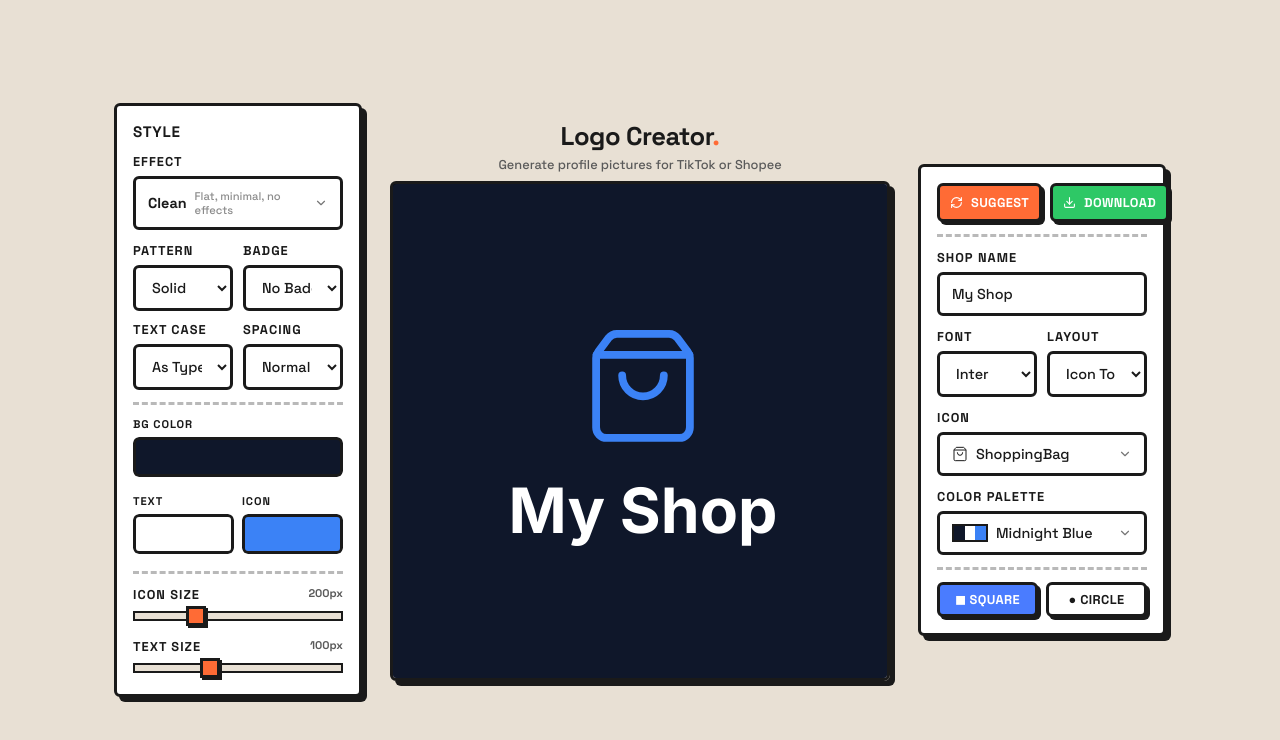
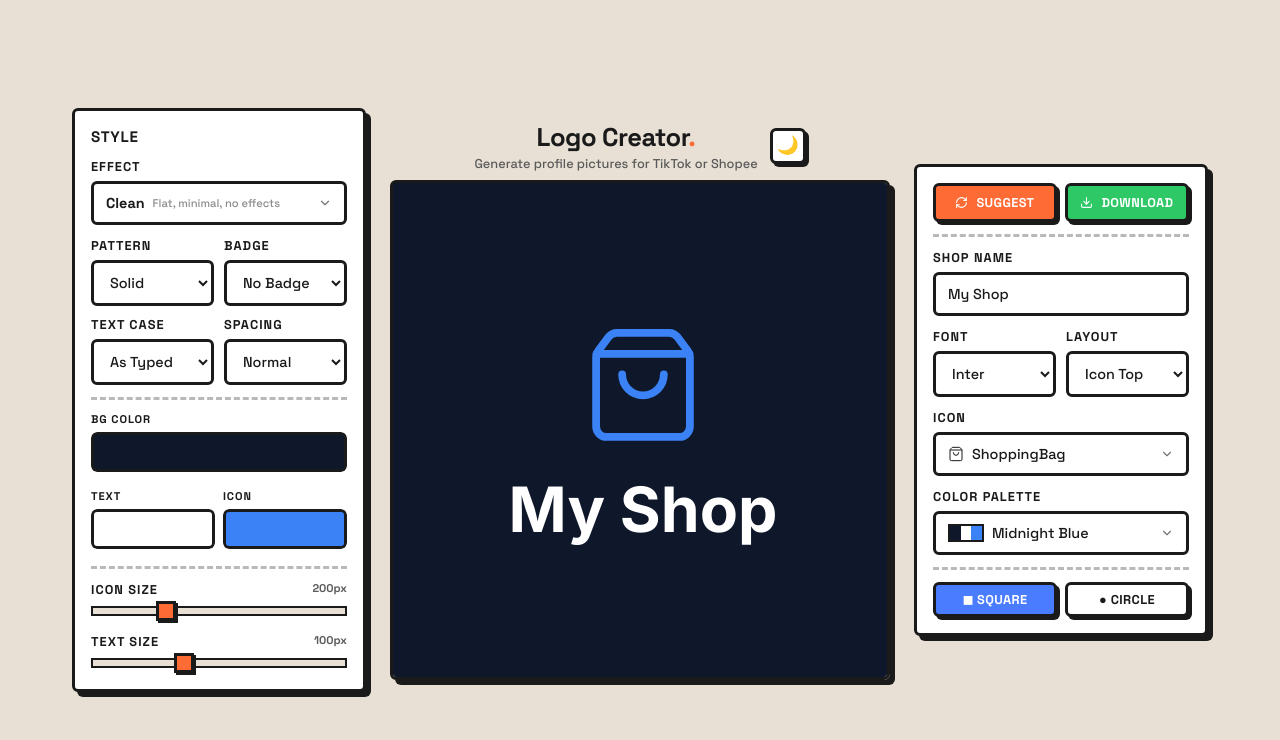
Before and after one commit to tokihiyazuve1/simple-logo-creator, a React (Vite) app: page / in a window 1280 px wide. Shown: the top 740 px of the page. Built offline with nearby package versions, Linux system fonts and the light colour scheme; a web font is replaced by a local one.

Commit message:
feat: dark/light theme toggle + wider panels for breathing room

```diff
--- a/src/App.tsx
+++ b/src/App.tsx
@@ -1,4 +1,4 @@
-import { useState, useRef } from 'react';
+import { useState, useRef, useEffect } from 'react';
 import html2canvas from 'html2canvas';
 import JSZip from 'jszip';
 import { saveAs } from 'file-saver';
@@ -277,28 +277,42 @@ function App() {
     }
   };
 
+  const [theme, setTheme] = useState<'light' | 'dark'>(() => {
+    if (typeof window !== 'undefined') {
+      return (localStorage.getItem('theme') as 'light' | 'dark') || 'light';
+    }
+    return 'light';
+  });
+
+  useEffect(() => {
+    document.documentElement.setAttribute('data-theme', theme);
+    localStorage.setItem('theme', theme);
+  }, [theme]);
+
+  const toggleTheme = () => setTheme(t => t === 'light' ? 'dark' : 'light');
+
   return (
     <div style={{
       display: 'grid',
-      gridTemplateColumns: '280px auto 280px',
+      gridTemplateColumns: '310px auto 310px',
       justifyContent: 'center',
-      gap: '12px',
+      gap: '16px',
       height: '100vh',
       overflow: 'hidden',
-      padding: '0 16px',
+      padding: '0 20px',
     }}>
-      {/* Left — Style controls */}
+      {/* Left -- Style controls */}
       <div style={{
         display: 'flex',
         flexDirection: 'column',
         justifyContent: 'center',
-        padding: '16px',
+        padding: '16px 8px',
         overflowY: 'auto',
       }}>
         <LeftPanel config={config} setConfig={setConfig} />
       </div>
 
-      {/* Center — Preview */}
+      {/* Center -- Preview */}
       <div style={{
         display: 'flex',
         flexDirection: 'column',
@@ -307,9 +321,10 @@ function App() {
         padding: '12px 0',
         gap: '8px',
       }}>
+        <div style={{ display: 'flex', alignItems: 'center', gap: '12px' }}>
           <div>
             <h1 style={{
-            fontSize: '1.6rem', marginBottom: '4px', fontWeight: 900,
+              fontSize: '1.6rem', marginBottom: '2px', fontWeight: 900,
               fontFamily: "'Space Grotesk', sans-serif",
               letterSpacing: '-0.02em', textAlign: 'center',
             }}>
@@ -319,15 +334,19 @@ function App() {
               Generate profile pictures for TikTok or Shopee
             </p>
           </div>
+          <button className="theme-toggle" onClick={toggleTheme} title="Toggle theme">
+            {theme === 'light' ? '\uD83C\uDF19' : '\u2600\uFE0F'}
+          </button>
+        </div>
         <LogoPreview config={config} previewMode={previewMode} logoRef={logoRef} />
       </div>
 
-      {/* Right — Core controls */}
+      {/* Right -- Core controls */}
       <div style={{
         display: 'flex',
         flexDirection: 'column',
         justifyContent: 'center',
-        padding: '16px',
+        padding: '16px 8px',
         overflowY: 'auto',
       }}>
         <RightPanel
--- a/src/components/ControlPanel.tsx
+++ b/src/components/ControlPanel.tsx
@@ -57,8 +57,8 @@ function CustomDropdown<T extends { label: string; value: string }>({
                 <div style={{
                     position: 'absolute', top: '100%', left: 0, right: 0, zIndex: 50,
                     marginTop: '4px', maxHeight: '220px', overflowY: 'auto',
-                    background: '#ffffff', border: '3px solid #1a1a1a',
-                    borderRadius: '6px', boxShadow: '5px 5px 0px #1a1a1a',
+                    background: 'var(--dropdown-bg)', border: '3px solid var(--border)',
+                    borderRadius: '6px', boxShadow: 'var(--shadow)',
                 }}>
                     {items.map(item => (
                         <button
@@ -68,14 +68,15 @@ function CustomDropdown<T extends { label: string; value: string }>({
                             style={{
                                 display: 'flex', alignItems: 'center', gap: '10px',
                                 width: '100%', padding: '7px 12px',
-                                background: item.value === value ? '#fff3cd' : 'transparent',
-                                border: 'none', borderBottom: '1px solid #e0e0e0',
-                                color: '#1a1a1a', cursor: 'pointer',
+                                background: item.value === value ? 'var(--dropdown-active)' : 'transparent',
+                                border: 'none', borderBottom: '1px solid var(--border)',
+                                borderBottomStyle: 'solid', borderBottomWidth: '1px', opacity: 1,
+                                color: 'var(--text-main)', cursor: 'pointer',
                                 fontSize: '0.85rem', textAlign: 'left',
                                 fontFamily: 'inherit', fontWeight: 500,
                             }}
-                            onMouseEnter={e => (e.currentTarget.style.background = '#f0ebe3')}
-                            onMouseLeave={e => (e.currentTarget.style.background = item.value === value ? '#fff3cd' : 'transparent')}
+                            onMouseEnter={e => (e.currentTarget.style.background = 'var(--bg-hover)')}
+                            onMouseLeave={e => (e.currentTarget.style.background = item.value === value ? 'var(--dropdown-active)' : 'transparent')}
                         >
                             {renderItem(item, false)}
                         </button>
--- a/src/index.css
+++ b/src/index.css
@@ -3,11 +3,14 @@
 /* ═══════════════════════════════════════════
    NEO-BRUTALISM DESIGN SYSTEM
    Bold borders • Hard shadows • Raw energy
+   Light + Dark themes
    ═══════════════════════════════════════════ */
 
-:root {
+/* ── Light Theme (default) ── */
+:root, [data-theme="light"] {
   --bg-primary: #e8e0d4;
   --bg-secondary: #ffffff;
+  --bg-hover: #f0ebe3;
   --accent: #ff6b35;
   --accent-hover: #e55a2b;
   --accent-green: #2ec866;
@@ -18,10 +21,36 @@
   --text-muted: #5a5a5a;
   --border: #1a1a1a;
   --border-width: 3px;
-  --shadow: 5px 5px 0px #1a1a1a;
-  --shadow-sm: 3px 3px 0px #1a1a1a;
-  --shadow-hover: 7px 7px 0px #1a1a1a;
+  --shadow-color: #1a1a1a;
+  --shadow: 5px 5px 0px var(--shadow-color);
+  --shadow-sm: 3px 3px 0px var(--shadow-color);
+  --shadow-hover: 7px 7px 0px var(--shadow-color);
   --radius: 6px;
+  --dropdown-bg: #ffffff;
+  --dropdown-active: #fff3cd;
+  --slider-track: #e8e0d4;
+}
+
+/* ── Dark Theme ── */
+[data-theme="dark"] {
+  --bg-primary: #1a1a2e;
+  --bg-secondary: #16213e;
+  --bg-hover: #1f2b47;
+  --accent: #ff6b35;
+  --accent-hover: #ff8a5c;
+  --accent-green: #2ec866;
+  --accent-blue: #5a8cff;
+  --accent-purple: #b07cff;
+  --text-main: #e8e0d4;
+  --text-muted: #8a8a9a;
+  --border: #e8e0d4;
+  --shadow-color: #0d0d1a;
+  --shadow: 5px 5px 0px var(--shadow-color);
+  --shadow-sm: 3px 3px 0px var(--shadow-color);
+  --shadow-hover: 7px 7px 0px var(--shadow-color);
+  --dropdown-bg: #16213e;
+  --dropdown-active: #2a2a4e;
+  --slider-track: #0f3460;
 }
 
 * {
@@ -37,6 +66,7 @@ body {
   min-height: 100vh;
   margin: 0;
   -webkit-font-smoothing: antialiased;
+  transition: background-color 0.2s ease, color 0.2s ease;
 }
 
 /* ── Neo-Brutal Panel ── */
@@ -45,6 +75,7 @@ body {
   border: var(--border-width) solid var(--border);
   border-radius: var(--radius);
   box-shadow: var(--shadow);
+  transition: background-color 0.2s ease, border-color 0.2s ease;
 }
 
 /* ── Buttons ── */
@@ -75,7 +106,7 @@ body {
 
 .btn:active {
   transform: translate(3px, 3px);
-  box-shadow: 0px 0px 0px #1a1a1a;
+  box-shadow: 0px 0px 0px var(--shadow-color);
 }
 
 .btn-secondary {
@@ -85,7 +116,7 @@ body {
 }
 
 .btn-secondary:hover {
-  background-color: #f0ebe3;
+  background-color: var(--bg-hover);
   transform: translate(-2px, -2px);
   box-shadow: var(--shadow-hover);
 }
@@ -101,13 +132,19 @@ body {
   font-family: inherit;
   font-size: 0.9rem;
   font-weight: 500;
-  transition: transform 0.1s ease, box-shadow 0.1s ease;
+  transition: transform 0.1s ease, box-shadow 0.1s ease, background-color 0.2s ease;
 }
 
 .input-field:focus {
   outline: none;
   transform: translate(-2px, -2px);
   box-shadow: var(--shadow-sm);
+}
+
+/* ── Select styling for dark mode ── */
+select.input-field option {
+  background-color: var(--bg-secondary);
+  color: var(--text-main);
 }
 
 /* ── Labels ── */
@@ -148,7 +185,7 @@ input[type="range"] {
   -webkit-appearance: none;
   appearance: none;
   height: 10px;
-  background: var(--bg-primary);
+  background: var(--slider-track);
   border: 2px solid var(--border);
   border-radius: 0;
   cursor: pointer;
@@ -163,7 +200,7 @@ input[type="range"]::-webkit-slider-thumb {
   border: var(--border-width) solid var(--border);
   border-radius: 0;
   cursor: pointer;
-  box-shadow: 2px 2px 0px #1a1a1a;
+  box-shadow: 2px 2px 0px var(--shadow-color);
 }
 
 input[type="range"]::-moz-range-thumb {
@@ -173,7 +210,7 @@ input[type="range"]::-moz-range-thumb {
   border: var(--border-width) solid var(--border);
   border-radius: 0;
   cursor: pointer;
-  box-shadow: 2px 2px 0px #1a1a1a;
+  box-shadow: 2px 2px 0px var(--shadow-color);
 }
 
 /* ── Dividers ── */
@@ -204,6 +241,34 @@ hr {
   overflow: hidden;
 }
 
+/* ── Theme Toggle ── */
+.theme-toggle {
+  display: flex;
+  align-items: center;
+  justify-content: center;
+  width: 36px;
+  height: 36px;
+  background: var(--bg-secondary);
+  border: var(--border-width) solid var(--border);
+  border-radius: var(--radius);
+  cursor: pointer;
+  box-shadow: var(--shadow-sm);
+  transition: transform 0.1s ease, box-shadow 0.1s ease;
+  color: var(--text-main);
+  font-size: 1.1rem;
+  line-height: 1;
+}
+
+.theme-toggle:hover {
+  transform: translate(-2px, -2px);
+  box-shadow: var(--shadow-hover);
+}
+
+.theme-toggle:active {
+  transform: translate(2px, 2px);
+  box-shadow: none;
+}
+
 /* ── Scrollbar ── */
 ::-webkit-scrollbar {
   width: 8px;
```
Lines whose indentation alone changed are shown as unchanged.
